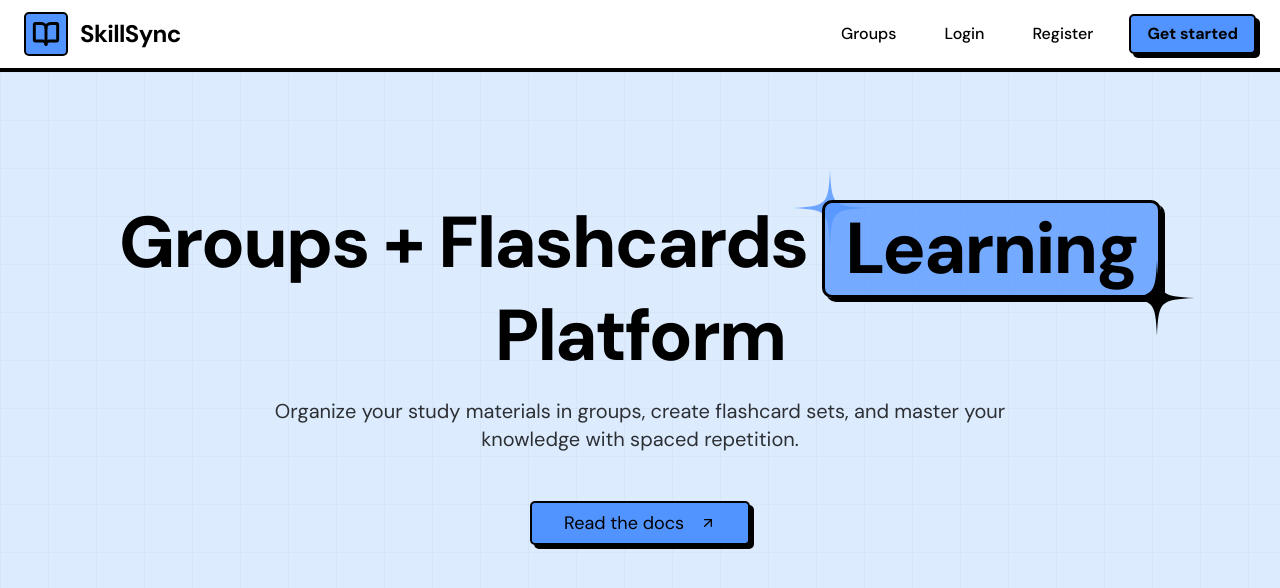
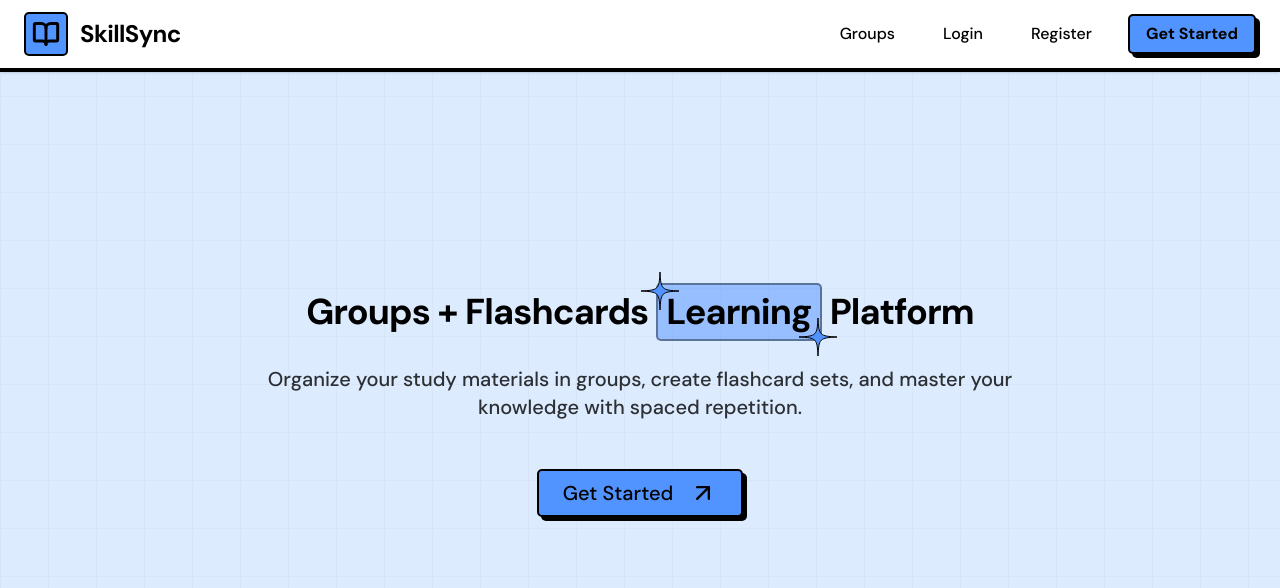
Before and after one commit to dykkyongdo/SkillSync, a Next.js app in the folder frontend/: page / in a window 1280 px wide. Shown: the top 588 px of the page. Built offline with nearby package versions, Linux system fonts and the light colour scheme.

Commit message:
feat(home): finished styling the main page text

```diff
--- a/frontend/src/app/page.tsx
+++ b/frontend/src/app/page.tsx
@@ -10,42 +10,47 @@ export default function HomePage() {
       <div className="absolute inset-0 -z-10 bg-background" />
       <div
         className="absolute inset-0 -z-10 opacity-30 dark:opacity-20 pointer-events-none
-                   bg-[linear-gradient(to_right,rgba(0,0,0,0.08)_1px,transparent_1px),linear-gradient(to_bottom,rgba(0,0,0,0.08)_1px,transparent_1px)]
-                   bg-[size:48px_48px]"
+                    bg-[linear-gradient(to_right,rgba(0,0,0,0.08)_1px,transparent_1px),linear-gradient(to_bottom,rgba(0,0,0,0.08)_1px,transparent_1px)]
+                    bg-[size:48px_48px]"
       />
 
       {/* Hero */}
-      <section className="mx-auto max-w-7xl px-3 sm:px-4 lg:px-6 py-24 sm:py-28 md:py-32 text-center">
-        <h1 className="font-heading font-extrabold tracking-tight text-5xl sm:text-6xl md:text-7xl leading-[1.05]">
+      <section className="min-h-screen flex flex-col items-center justify-center px-3 sm:px-4 lg:px-6 text-center  relative z-0">
+        <h1 className="font-heading font-bold tracking-tight text-6xl sm:text-5xl md:text-4xl leading-[1.05] flex flex-wrap items-center justify-center gap-x-2 gap-y-2">
             Groups + Flashcards{" "}
             <span className="relative inline-flex items-center align-middle">
                 {/* top-left star */}
                 <Star9
-                aria-hidden
-                className="absolute -left-8 -top-8 h-20 w-20 text-main/80"
+                fill="none"
+                className="absolute -left-4 -top-3 h-10 w-10 stroke-5 stroke-black text-main z-10 pointer-events-none"
                 />
 
                 {/* highlighted word: translucent box, subtle 1px outline, offset shadow */}
-                <span className="relative inline-block rounded-[10px] border-[3px] border-border bg-main/75 px-5 py-2 shadow-shadow">
+                <span className="relative inline-block rounded-base border-2 border-border/40 bg-main/50 px-2 py-2">
                 <span className="relative">Learning</span>
                 </span>
                 <Star9
-                aria-hidden
-                className="absolute -right-9 -bottom-10 h-20 w-20"
+                fill="none"
+                className="absolute -right-4 -bottom-4 h-10 w-10 text-main stroke-5 stroke-black z-10 pointer-events-none"
                 />
             </span>{" "}
             Platform
         </h1>
 
-        <p className="mt-6 text-foreground/80 text-lg sm:text-xl font-base max-w-3xl mx-auto">
+        <p className="mt-6 text-foreground/80 text-lg sm:text-xl font-medium max-w-3xl mx-auto">
           Organize your study materials in groups, create flashcard sets, and
           master your knowledge with spaced repetition.
         </p>
 
         <div className="mt-12 flex justify-center">
-          <Button asChild size="lg" className="text-base sm:text-lg">
-            <Link href="/docs">
-              Read the docs <ArrowUpRight className="ml-2" />
+          <Button
+            asChild
+            size="lg"
+            className="h-12 px-6 text-lg sm:text-xl font-medium [&>svg]:w-7 [&>svg]:h-7"
+          >
+            <Link href="/register">
+              Get Started
+              <ArrowUpRight className="ml-2 [stroke-width:2]" />
             </Link>
           </Button>
         </div>
--- a/frontend/src/components/Navbar.tsx
+++ b/frontend/src/components/Navbar.tsx
@@ -41,7 +41,9 @@ export default function Navbar() {
     };
 
     return (
-        <header className="w-full border-b-[4px] border-border bg-secondary-background">
+        <header className="fixed inset-x-0 top-0 z-50 w-full
+        bg-secondary-background border-b-4 border-border
+        shadow-sm">
         <div
             className={[
             "mx-auto max-w-7xl px-3 sm:px-4 lg:px-6",
@@ -74,7 +76,9 @@ export default function Navbar() {
                 {NAV_ITEMS.map((it) => (
                     <Item key={it.href} {...it} />
                 ))}
-                <Button className="font-bold text-md">Get started</Button>
+                <Button className="font-bold text-md">
+                    <Link href="/register">Get Started</Link>
+                </Button>
             </nav>
         </div>
         </header>
```
